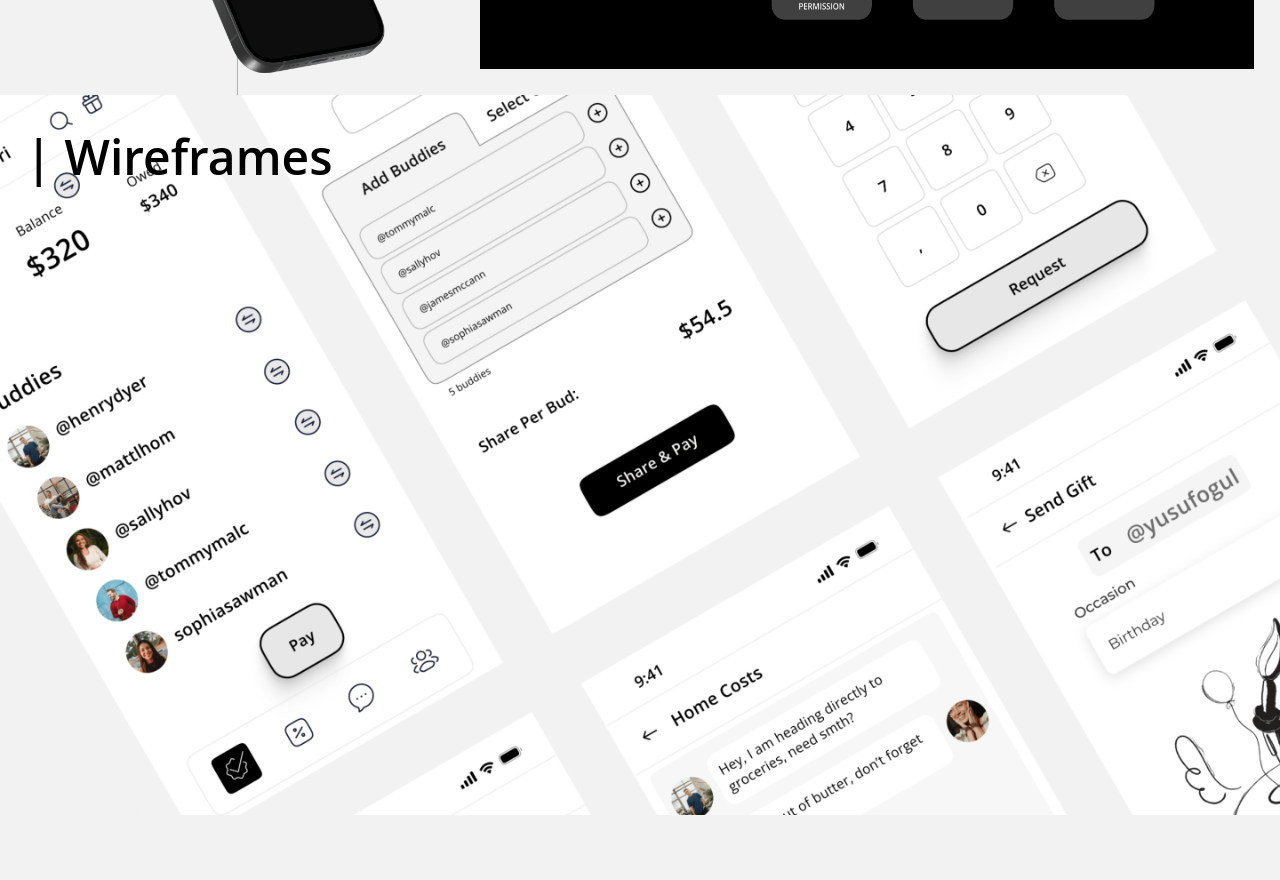
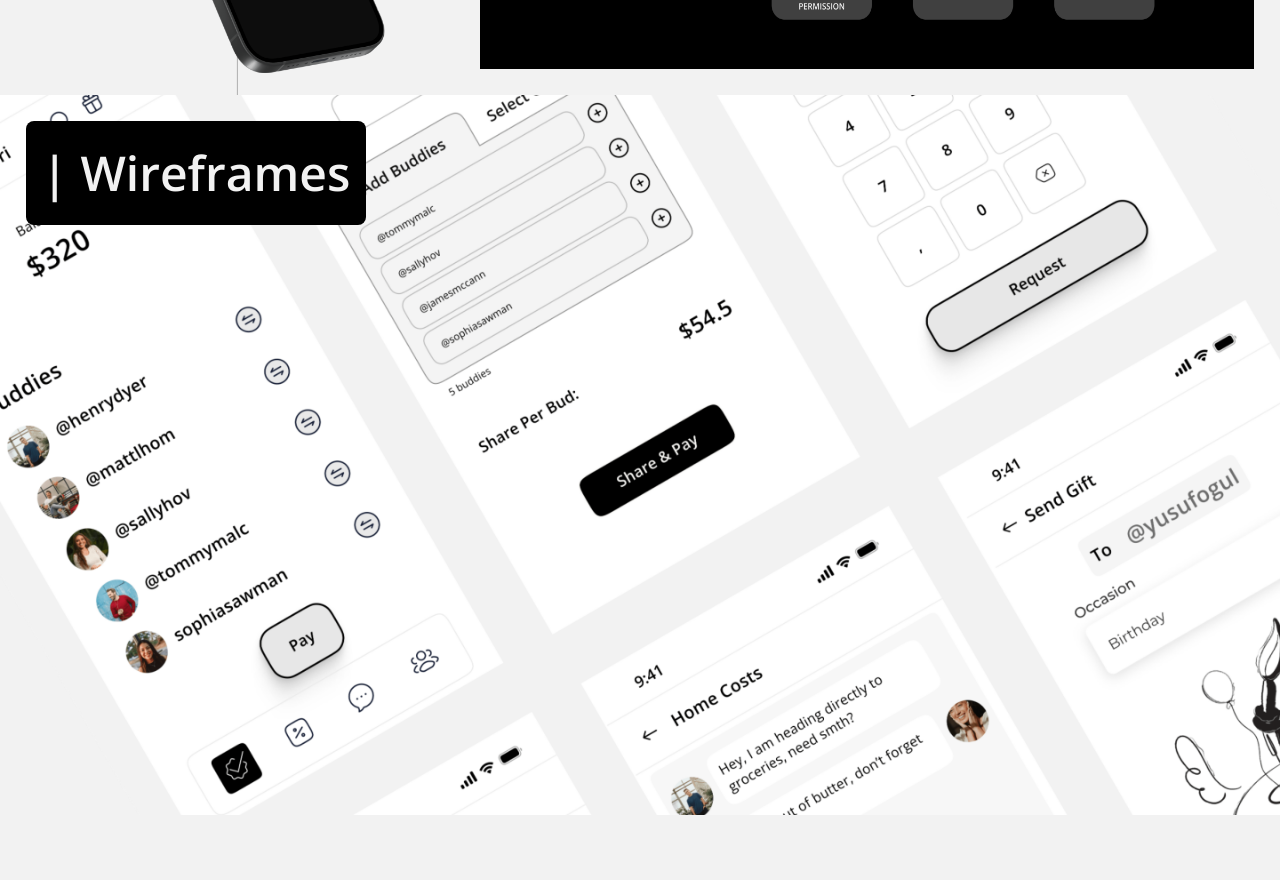
Before and after one commit to tieros/designportfolio, a React (Vite) app: page /work/paybud in a window 1280 px wide. Shown: the part 5680-6560 px from the top of the page. Built offline with nearby package versions, Linux system fonts and the light colour scheme.

Commit message:
css fixes

```diff
--- a/index.html
+++ b/index.html
@@ -8,8 +8,10 @@
   <link rel="preconnect" href="https://fonts.gstatic.com" crossorigin>
   <link rel="preload" href="/src/index.css" as="style">
   <meta name="viewport" content="width=device-width, initial-scale=1.0">
+  <link rel="preconnect" href="https://fonts.googleapis.com">
+  <link rel="preconnect" href="https://fonts.gstatic.com" crossorigin>
   <link
-    href="https://fonts.googleapis.com/css2?family=Lalezar&family=Poppins:ital,wght@0,200;0,300;0,400;0,500;0,600;0,700;0,800;0,900;1,400&display=swap"
+    href="https://fonts.googleapis.com/css2?family=Lalezar&family=Open+Sans:wght@300;400;500;600;700;800&family=Poppins:ital,wght@0,200;0,300;0,400;0,500;0,600;0,700;0,800;0,900;1,400&display=swap"
     rel="stylesheet">
   <meta name="viewport" content="width=device-width, initial-scale=1.0" />
   <title>Elifsu Design</title>
--- a/src/CaseStudies/Paybud/index.jsx
+++ b/src/CaseStudies/Paybud/index.jsx
@@ -264,7 +264,9 @@
                 />
             </div>
             <section className='bg-[#F2F2F2] wireframe-section'>
-                <h2>| Wireframes</h2>
+                <h2 className='text-[#F2F2F2] bg-black p-4 rounded-lg max-w-max'>
+                    | Wireframes
+                </h2>
             </section>
 
             <section className='bg-[#F2F2F2] p-[2%]'>
```
